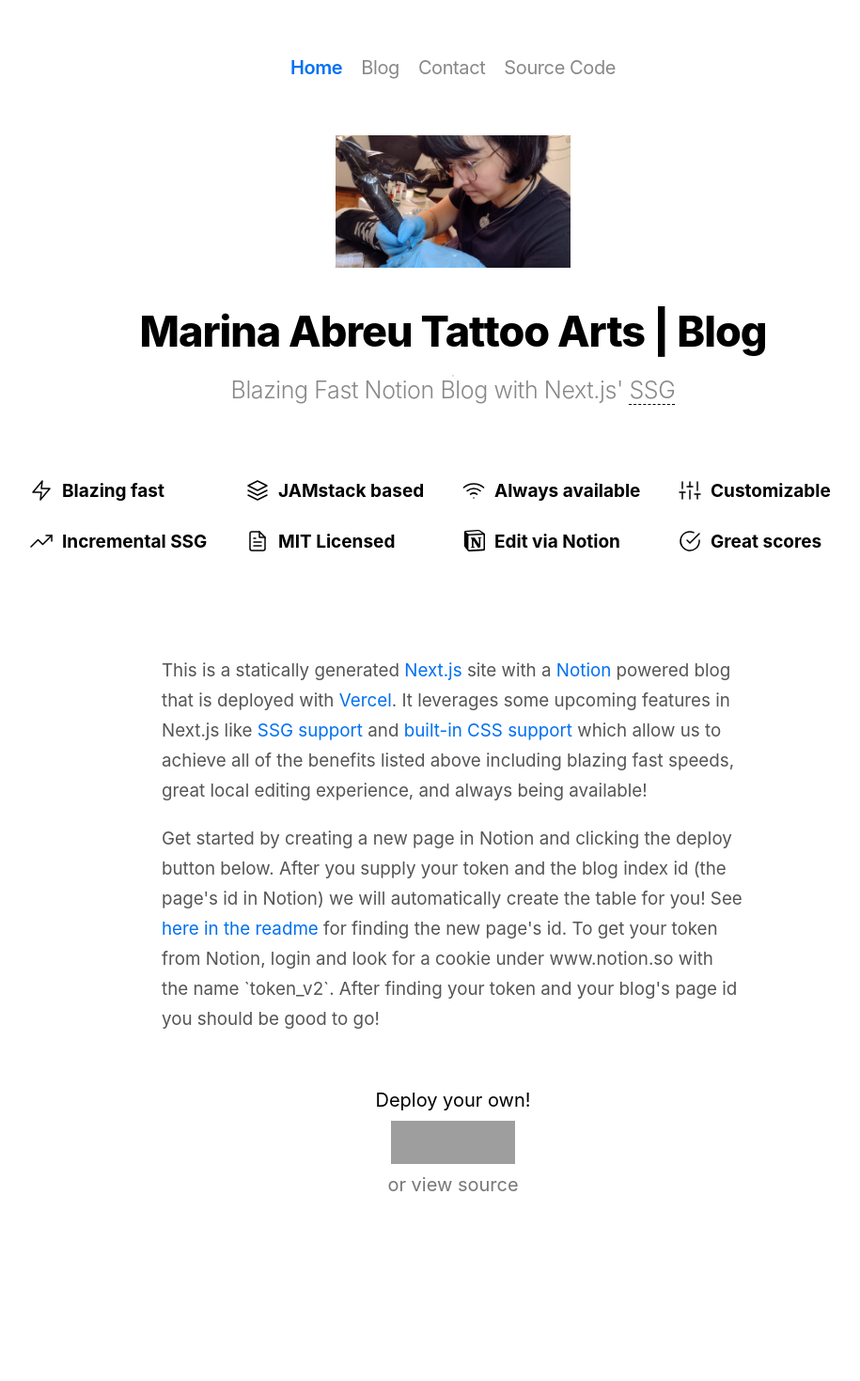
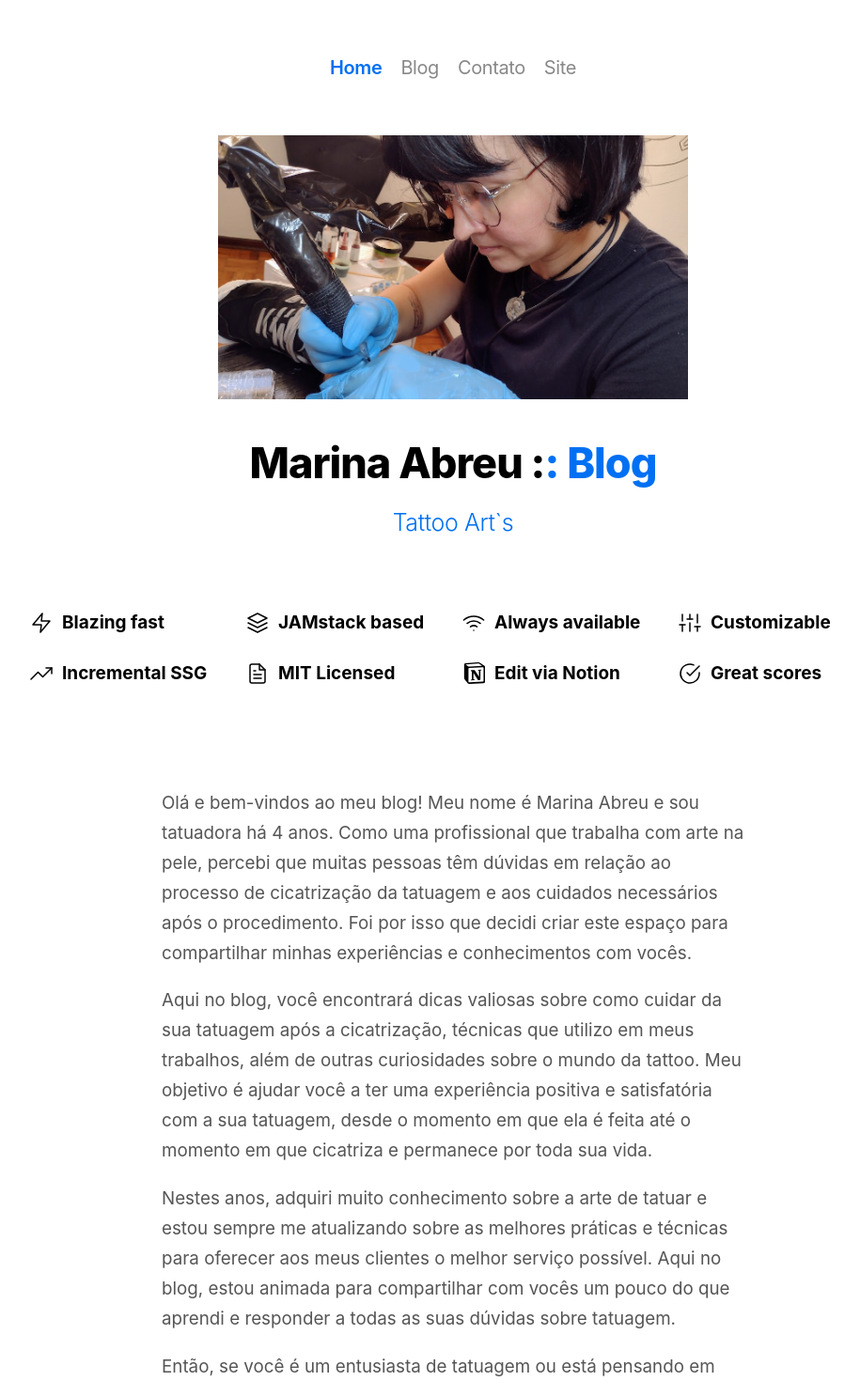
Before and after one commit to devtiagoabreu/marinaabreublog, a Next.js app: page / in a window 1280 px wide. Shown: the top 1470 px of the page at 94% size, without its empty margins (158-1073 px from the left). Before the commit the page ends 1313 px from the top, so only its background shows below. Built offline with nearby package versions, Linux system fonts and the light colour scheme; grey boxes are pictures that could not be loaded.

Commit message:
alterando idex e componentes

```diff
--- a/src/components/header.tsx
+++ b/src/components/header.tsx
@@ -7,8 +7,8 @@
 const navItems: { label: string; page?: string; link?: string }[] = [
   { label: 'Home', page: '/' },
   { label: 'Blog', page: '/blog' },
-  { label: 'Contact', page: '/contact' },
-  { label: 'Source Code', link: 'https://github.com/ijjk/notion-blog' },
+  { label: 'Contato', page: '/contact' },
+  { label: 'Site', link: 'https://marinaabreu.com.br' },
 ]
 
 const ogImageUrl = 'https://notion-blog.now.sh/og-image.png'
@@ -19,11 +19,15 @@
   return (
     <header className={styles.header}>
       <Head>
-        <title>{titlePre ? `${titlePre} |` : ''} My Notion Blog</title>
+        <title>{titlePre ? `${titlePre} |` : ''} Marina Abreu Blog</title>
         <meta
           name="description"
-          content="An example Next.js site using Notion for the blog"
+          content="Compartilhando conhecimento em tatuagem"
         />
+        <meta name="viewport" content="width=device-width, initial-scale=1" />
+        <meta name="viewport" content="width=device-width, initial-scale=1, maximum-scale=1"/>
+        <meta name="theme-name" content="parsa" />
+
         <meta name="og:title" content="My Notion Blog" />
         <meta property="og:image" content={ogImageUrl} />
         <meta name="twitter:site" content="@_ijjk" />
--- a/src/pages/index.tsx
+++ b/src/pages/index.tsx
@@ -10,19 +10,24 @@
       <div className={sharedStyles.layout}>
         <img
           src="/marina_abreu_blog_001.jpg"
-          height="85"
-          width="250"
-          alt="Vercel + Notion"
+          height="300"
+          width="500"
+          alt="Marina Abreu"
         />
-        <h1>Marina Abreu Tattoo Arts | Blog</h1>
+        <h1>Marina Abreu :
+          <ExtLink
+            href="https://marinaabreublog.vercel.app/blog"
+          >
+            : Blog
+          </ExtLink>
+        </h1>
+
         <h2>
-          Blazing Fast Notion Blog with Next.js'{' '}
+          {' '}
           <ExtLink
-            href="https://github.com/vercel/next.js/issues/9524"
-            className="dotted"
-            style={{ color: 'inherit' }}
+            href="https://marinaabreublog.vercel.app/blog"
           >
-            SSG
+            Tattoo Art`s
           </ExtLink>
         </h2>
 
@@ -30,35 +35,36 @@
 
         <div className="explanation">
           <p>
-            This is a statically generated{' '}
-            <ExtLink href="https://nextjs.org">Next.js</ExtLink> site with a{' '}
-            <ExtLink href="https://notion.so">Notion</ExtLink> powered blog that
-            is deployed with <ExtLink href="https://vercel.com">Vercel</ExtLink>
-            . It leverages some upcoming features in Next.js like{' '}
-            <ExtLink href="https://github.com/vercel/next.js/issues/9524">
-              SSG support
-            </ExtLink>{' '}
-            and{' '}
-            <ExtLink href="https://github.com/vercel/next.js/issues/8626">
-              built-in CSS support
-            </ExtLink>{' '}
-            which allow us to achieve all of the benefits listed above including
-            blazing fast speeds, great local editing experience, and always
-            being available!
+            Olá e bem-vindos ao meu blog! Meu nome é Marina Abreu e sou tatuadora
+            há 4 anos. Como uma profissional que trabalha com arte na pele, percebi
+            que muitas pessoas têm dúvidas em relação ao processo de cicatrização
+            da tatuagem e aos cuidados necessários após o procedimento.
+            Foi por isso que decidi criar este espaço para compartilhar minhas
+            experiências e conhecimentos com vocês.
           </p>
 
           <p>
-            Get started by creating a new page in Notion and clicking the deploy
-            button below. After you supply your token and the blog index id (the
-            page's id in Notion) we will automatically create the table for you!
-            See{' '}
-            <ExtLink href="https://github.com/ijjk/notion-blog#getting-blog-index-and-token">
-              here in the readme
-            </ExtLink>{' '}
-            for finding the new page's id. To get your token from Notion, login
-            and look for a cookie under www.notion.so with the name `token_v2`.
-            After finding your token and your blog's page id you should be good
-            to go!
+            Aqui no blog, você encontrará dicas valiosas sobre como cuidar da sua
+            tatuagem após a cicatrização, técnicas que utilizo em meus trabalhos,
+            além de outras curiosidades sobre o mundo da tattoo. Meu objetivo é
+            ajudar você a ter uma experiência positiva e satisfatória com a sua
+            tatuagem, desde o momento em que ela é feita até o momento em
+            que cicatriza e permanece por toda sua vida.
+          </p>
+
+          <p>
+            Nestes anos, adquiri muito conhecimento sobre a arte de tatuar
+            e estou sempre me atualizando sobre as melhores práticas e técnicas
+            para oferecer aos meus clientes o melhor serviço possível. Aqui no
+            blog, estou animada para compartilhar com vocês um pouco do que aprendi
+            e responder a todas as suas dúvidas sobre tatuagem.
+          </p>
+
+          <p>
+            Então, se você é um entusiasta de tatuagem ou está pensando em fazer
+            a sua primeira, este é o lugar certo para você. Fique à vontade para
+            explorar o blog e deixar um comentário caso tenha alguma dúvida ou
+            sugestão de tópico. Vamos aprender juntos!
           </p>
         </div>
       </div>
```
Also changed, not shown: src/components/svgs/instagram.tsx (added, +7 -0 lines), src/components/svgs/whatsapp.tsx (added, +7 -0 lines), src/pages/contact.tsx (+13 -13 lines).
